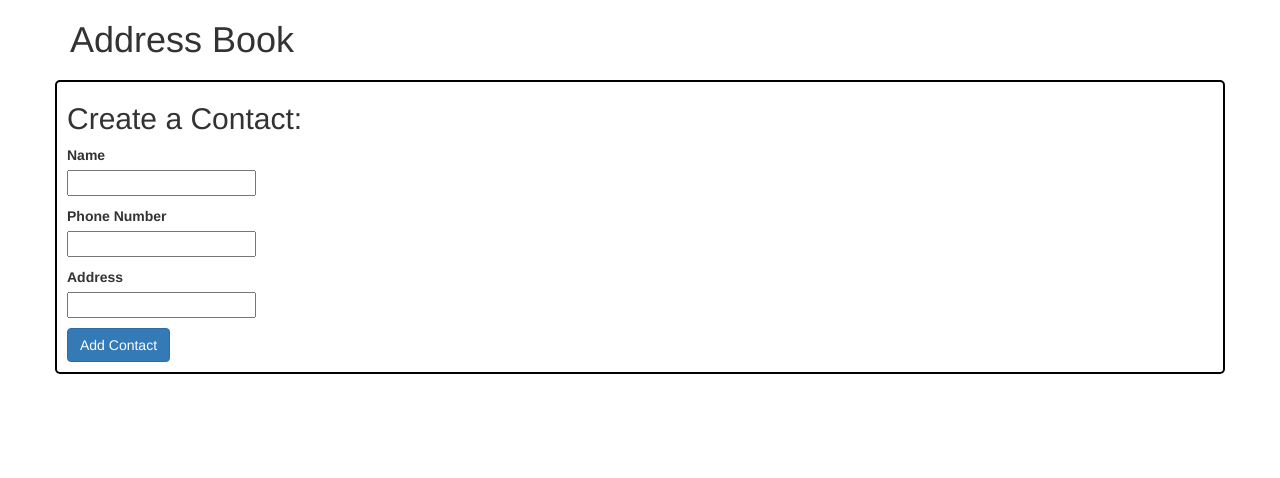
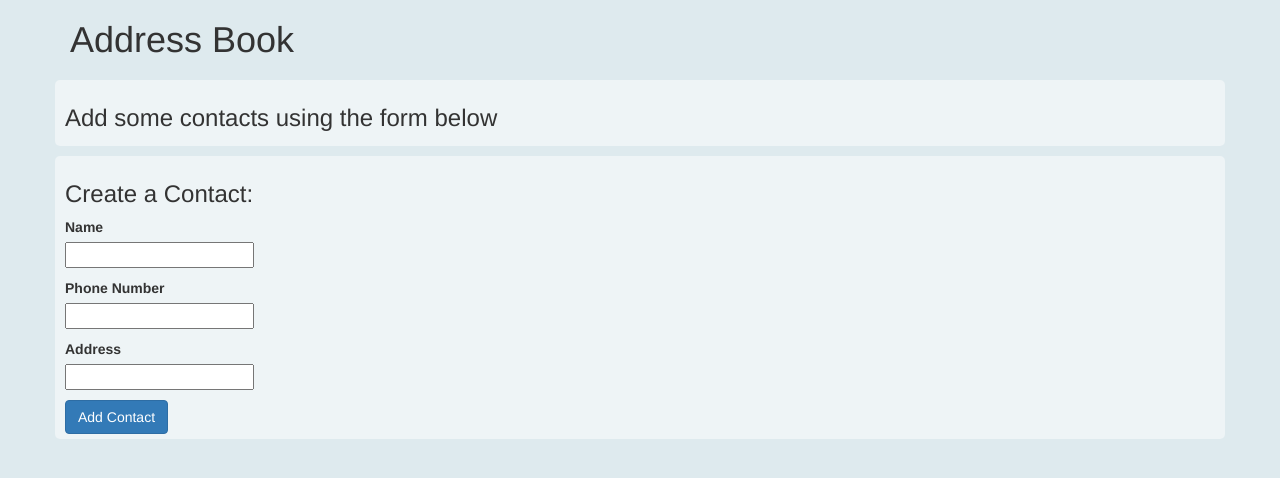
Before and after one commit to joshgh/address-book-ip, a PHP site: template views/home.html.twig in a window 1280 px wide. Shown: the top 478 px of the page. Run offline with PHP 8.4, Linux system fonts and the light colour scheme; the template is opened without the code that fills it, so the values that code supplies are empty; some libraries are stand-ins or nearby versions.

Commit message:
add background colors, remove border from form, move link to bootstrap above link to custom stylesheet

```diff
--- a/views/delete_contacts.html.twig
+++ b/views/delete_contacts.html.twig
@@ -1,14 +1,16 @@
 <!DOCTYPE html>
 <html>
   <head>
+    <link rel="stylesheet" href="css/bootstrap.css" type="text/css">
     <link rel="stylesheet" href="css/styles.css" type="text/css">
-    <link rel="stylesheet" href="css/bootstrap.css" type="text/css">
     <title>Address Book</title>
   </head>
   <body>
     <div class='container'>
       <h1>Address Book</h1>
-      <h2>Address Book Cleared!</h2>
+    </div>
+    <div class='container'>
+      <h3>Address Book Cleared!</h3>
       <a href='/'>Home</a>
     </div>
   </body>
--- a/views/home.html.twig
+++ b/views/home.html.twig
@@ -1,15 +1,18 @@
 <!DOCTYPE html>
 <html>
   <head>
+    <link rel="stylesheet" href="css/bootstrap.css" type="text/css">
     <link rel="stylesheet" href="css/styles.css" type="text/css">
-    <link rel="stylesheet" href="css/bootstrap.css" type="text/css">
     <title>Address Book</title>
   </head>
   <body>
     <div class='container'>
-    <h1>Address Book</h1>
+      <h1>Address Book</h1>
+    </div>
+    <div id='contacts' class='container'>
+
     {% if contacts is not empty %}
-      <h2>Your Contacts:</h2>
+      <h3>Your Contacts:</h3>
       {% for contact in contacts %}
         <div class='contactCard'>
           <p>Name: {{ contact.getName }}</p>
@@ -20,10 +23,12 @@
       <form id='clear' method='post' action='/delete_contacts'>
         <button class='btn btn-danger' type='submit'>Clear Contacts</button>
       </form>
+    {% else %}
+      <h3>Add some contacts using the form below</h3>
     {% endif %}
     </div>
     <div class='container' id='homeBottom'>
-      <h2>Create a Contact:</h2>
+      <h3>Create a Contact:</h3>
       <form method='post' action='/create_contact'>
         <ul>
           <li>
--- a/web/css/styles.css
+++ b/web/css/styles.css
@@ -1,3 +1,7 @@
+body {
+  background-color: #deeaee;
+}
+
 form label {
   display: block;
 }
@@ -5,15 +9,28 @@ form label {
 form ul {
   list-style: none;
   padding: 0;
+  margin-bottom: 0;
 }
 
 form li {
   margin-bottom: 10px;
 }
 
-#homeBottom {
+form li:last-of-type {
+  margin-bottom: 0;
+}
+
+#homeBottom, #contacts {
   margin-top: 10px;
+  background-color: #eef4f6;
+  border-radius: 5px;
+  padding: 5px 10px;
+}
+
+.contactCard {
+  background-color: #fefbd8;
   border: 2px solid black;
-  border-radius: 5px;
-  padding: 0 10px;
+  border-radius: 2px;
+  padding: 3px;
+  margin: 5px 0;
 }
```
Also changed, not shown: views/create_contact.html.twig (+5 -3 lines).
